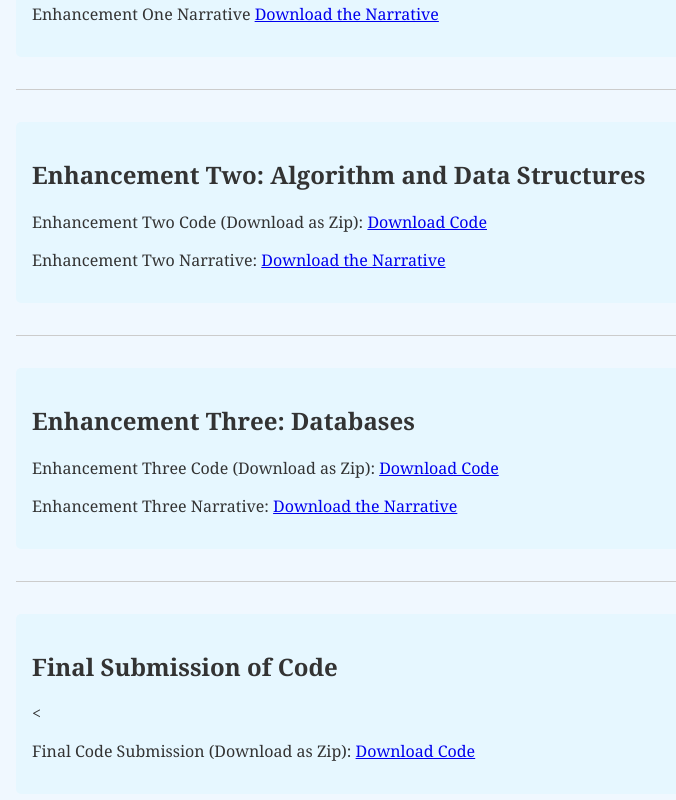
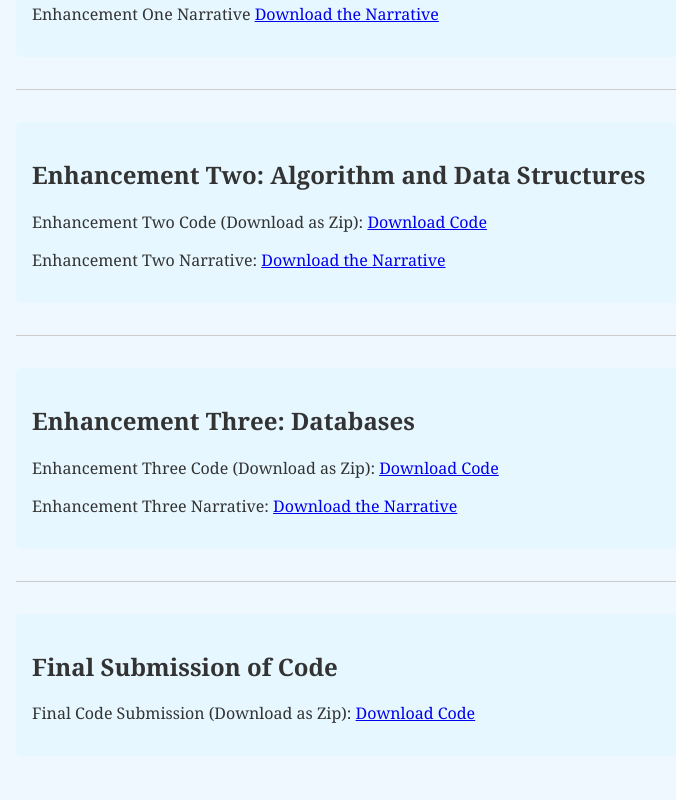
Before and after one commit to britneyh12/britneyh12.github.io, a plain HTML site: page index.html in a window 1280 px wide. Shown: the part 1085-1885 px from the top of the page, without its empty margins (0-676 px from the left). Drawn offline with Linux system fonts and the light colour scheme.

Commit message:
Update index.html

```diff
--- a/index.html
+++ b/index.html
@@ -119,7 +119,7 @@
 
         <section>
             <h2>Final Submission of Code</h2>
-            <<p>Final Code Submission (Download as Zip):
+            <p>Final Code Submission (Download as Zip):
 				<a href="FinalCode.zip" download>Download Code</a>
 			</p>
         </section>
```
